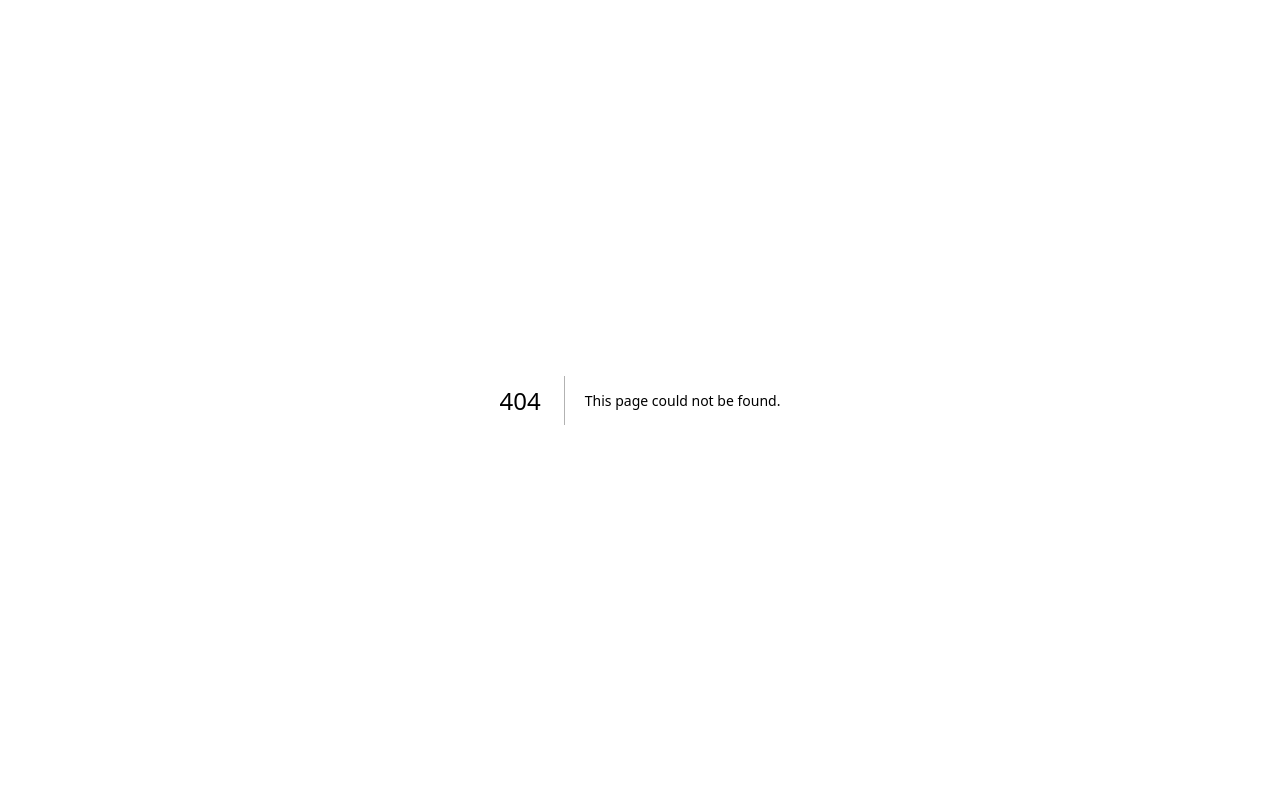
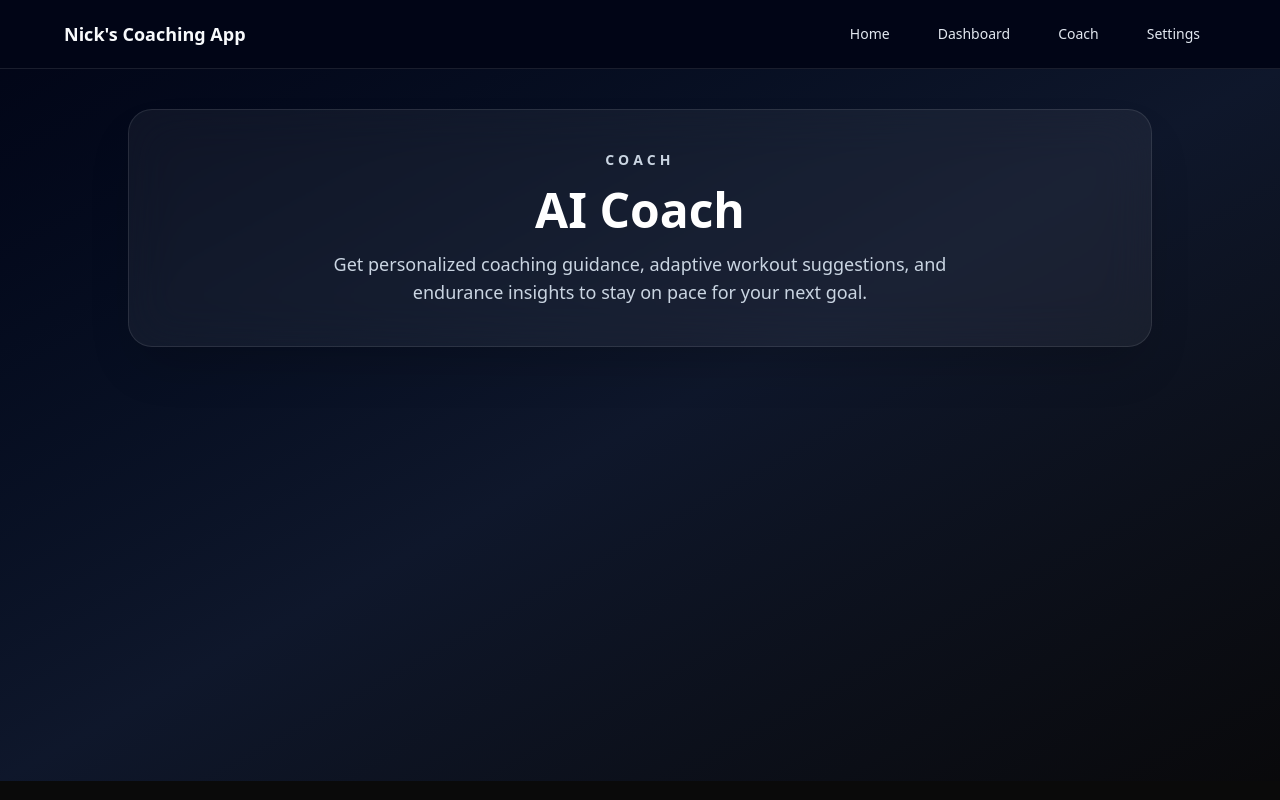
Before and after one commit to thenick44/coaching-app, a Next.js app: page /coach in a window 1280 px wide. Before the commit this address had no page. Built offline with nearby package versions, Linux system fonts and the light colour scheme.

Commit message:
Add navigation and placeholder pages

```diff
--- /dev/null
+++ b/app/coach/page.tsx
@@ -0,0 +1,17 @@
+export default function CoachPage() {
+  return (
+    <main className="min-h-[calc(100vh-88px)] bg-gradient-to-br from-slate-950 via-slate-900 to-zinc-950 px-6 py-10 text-white">
+      <div className="mx-auto flex min-h-full max-w-5xl flex-col justify-center gap-8 rounded-3xl border border-white/10 bg-white/5 p-8 shadow-2xl shadow-black/20 backdrop-blur-xl sm:p-10">
+        <div className="space-y-4 text-center">
+          <p className="text-sm font-semibold uppercase tracking-[0.3em] text-slate-300">
+            Coach
+          </p>
+          <h1 className="text-4xl font-semibold text-white sm:text-5xl">AI Coach</h1>
+          <p className="mx-auto max-w-2xl text-base leading-7 text-slate-300 sm:text-lg">
+            Get personalized coaching guidance, adaptive workout suggestions, and endurance insights to stay on pace for your next goal.
+          </p>
+        </div>
+      </div>
+    </main>
+  );
+}
--- /dev/null
+++ b/app/dashboard/page.tsx
@@ -0,0 +1,17 @@
+export default function DashboardPage() {
+  return (
+    <main className="min-h-[calc(100vh-88px)] bg-gradient-to-br from-slate-950 via-slate-900 to-zinc-950 px-6 py-10 text-white">
+      <div className="mx-auto flex min-h-full max-w-5xl flex-col justify-center gap-8 rounded-3xl border border-white/10 bg-white/5 p-8 shadow-2xl shadow-black/20 backdrop-blur-xl sm:p-10">
+        <div className="space-y-4 text-center">
+          <p className="text-sm font-semibold uppercase tracking-[0.3em] text-slate-300">
+            Dashboard
+          </p>
+          <h1 className="text-4xl font-semibold text-white sm:text-5xl">Training Dashboard</h1>
+          <p className="mx-auto max-w-2xl text-base leading-7 text-slate-300 sm:text-lg">
+            View your training load, ride history, and recovery trends in one polished overview built for cyclists and endurance athletes.
+          </p>
+        </div>
+      </div>
+    </main>
+  );
+}
--- a/app/layout.tsx
+++ b/app/layout.tsx
@@ -1,4 +1,5 @@
 import type { Metadata } from "next";
+import Link from "next/link";
 import { Geist, Geist_Mono } from "next/font/google";
 import "./globals.css";
 
@@ -13,9 +14,16 @@ const geistMono = Geist_Mono({
 });
 
 export const metadata: Metadata = {
-  title: "Create Next App",
-  description: "Generated by create next app",
+  title: "Nick's Coaching App",
+  description: "Your personal cycling and endurance coach",
 };
+
+const navItems = [
+  { href: "/", label: "Home" },
+  { href: "/dashboard", label: "Dashboard" },
+  { href: "/coach", label: "Coach" },
+  { href: "/settings", label: "Settings" },
+];
 
 export default function RootLayout({
   children,
@@ -27,7 +35,25 @@ export default function RootLayout({
       lang="en"
       className={`${geistSans.variable} ${geistMono.variable} h-full antialiased`}
     >
-      <body className="min-h-full flex flex-col">{children}</body>
+      <body className="min-h-full flex flex-col bg-slate-950 text-white">
+        <header className="sticky top-0 z-50 border-b border-white/10 bg-slate-950/95 px-6 py-4 backdrop-blur-xl">
+          <div className="mx-auto flex max-w-6xl items-center justify-between gap-6">
+            <div className="text-lg font-semibold">Nick&apos;s Coaching App</div>
+            <nav className="flex flex-wrap items-center gap-4 text-sm font-medium text-slate-200">
+              {navItems.map((item) => (
+                <Link
+                  key={item.href}
+                  href={item.href}
+                  className="rounded-full px-4 py-2 transition hover:bg-white/10 hover:text-white"
+                >
+                  {item.label}
+                </Link>
+              ))}
+            </nav>
+          </div>
+        </header>
+        <div className="flex-1">{children}</div>
+      </body>
     </html>
   );
 }
--- /dev/null
+++ b/app/settings/page.tsx
@@ -0,0 +1,17 @@
+export default function SettingsPage() {
+  return (
+    <main className="min-h-[calc(100vh-88px)] bg-gradient-to-br from-slate-950 via-slate-900 to-zinc-950 px-6 py-10 text-white">
+      <div className="mx-auto flex min-h-full max-w-5xl flex-col justify-center gap-8 rounded-3xl border border-white/10 bg-white/5 p-8 shadow-2xl shadow-black/20 backdrop-blur-xl sm:p-10">
+        <div className="space-y-4 text-center">
+          <p className="text-sm font-semibold uppercase tracking-[0.3em] text-slate-300">
+            Settings
+          </p>
+          <h1 className="text-4xl font-semibold text-white sm:text-5xl">App Settings</h1>
+          <p className="mx-auto max-w-2xl text-base leading-7 text-slate-300 sm:text-lg">
+            Configure your profile, notification preferences, and training options from one central hub.
+          </p>
+        </div>
+      </div>
+    </main>
+  );
+}
```
